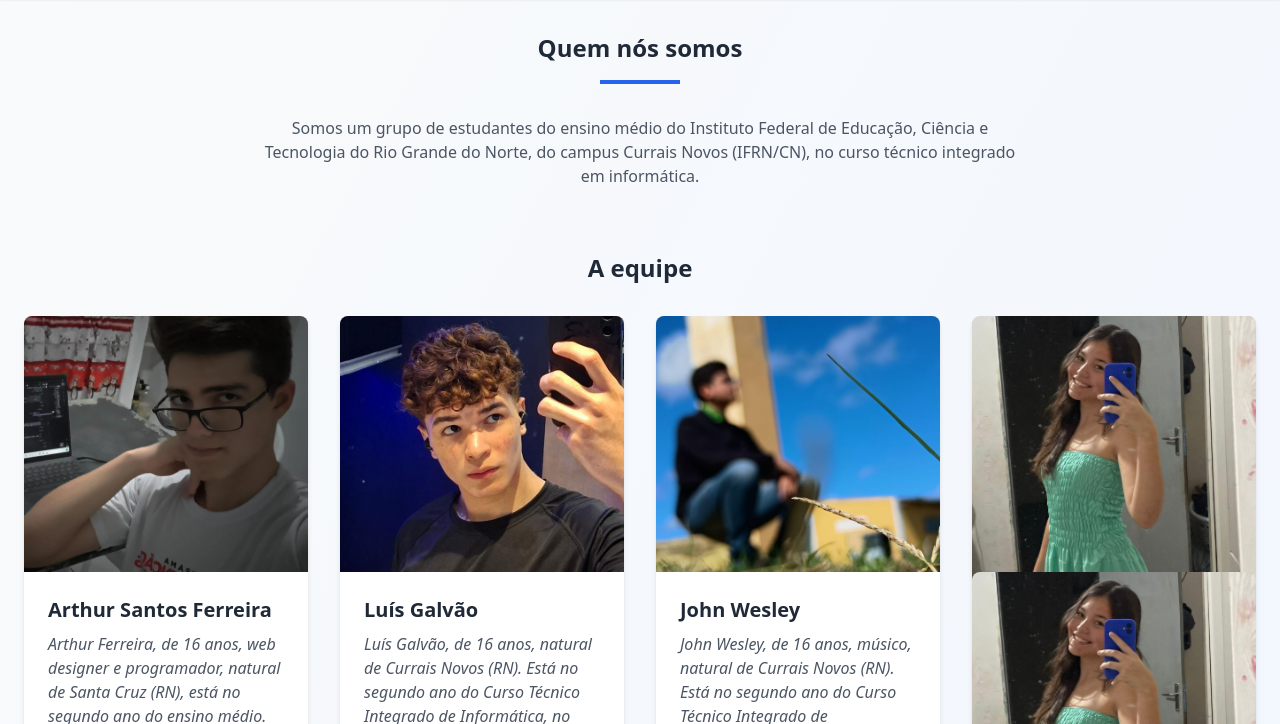
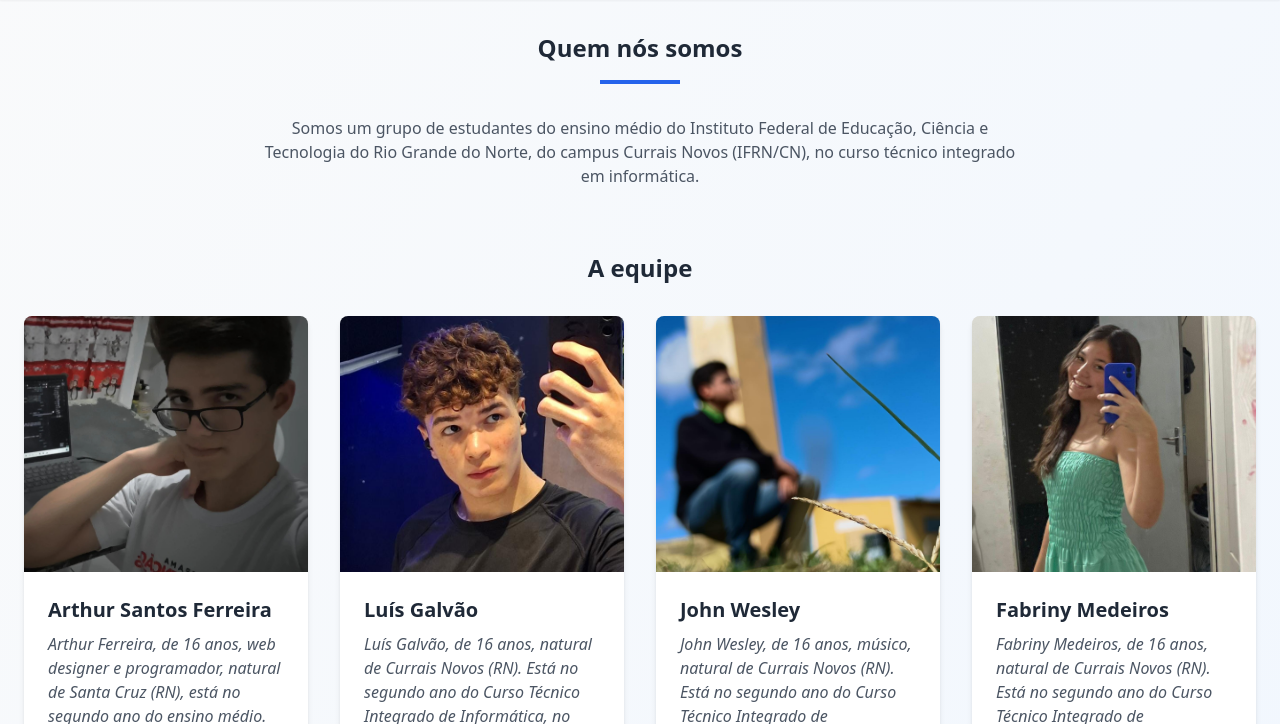
Before and after one commit to Hisokinha44/nossempreestivemosaqui, a plain HTML site: page sobre.html in a window 1280 px wide. Shown: the part 76-800 px from the top of the page. Drawn offline with nearby package versions, Linux system fonts and the light colour scheme.

Commit message:
Update sobre.html

```diff
--- a/sobre.html
+++ b/sobre.html
@@ -86,12 +86,6 @@
 
 
                 <!-- Fabriny Medeiros -->
-                <div
-                    class="team-member-card bg-white rounded-lg overflow-hidden shadow-md hover:shadow-lg transition-all duration-300 fade-in">
-                    <div class="h-64 bg-gray-200 flex items-center justify-center">
-                        <img src="assets/Imagens/fabriny2.jpg" style="border-radius: 5px;">
-
-                    </div>
                     <div class="team-member-card bg-white rounded-lg overflow-hidden shadow-md hover:shadow-lg transition-all duration-300 fade-in">
     <div class="h-64 bg-gray-200 overflow-hidden">
         <img src="assets/Imagens/fabriny2.jpg" alt="Fabriny Medeiros" class="w-full h-full object-cover">
```
